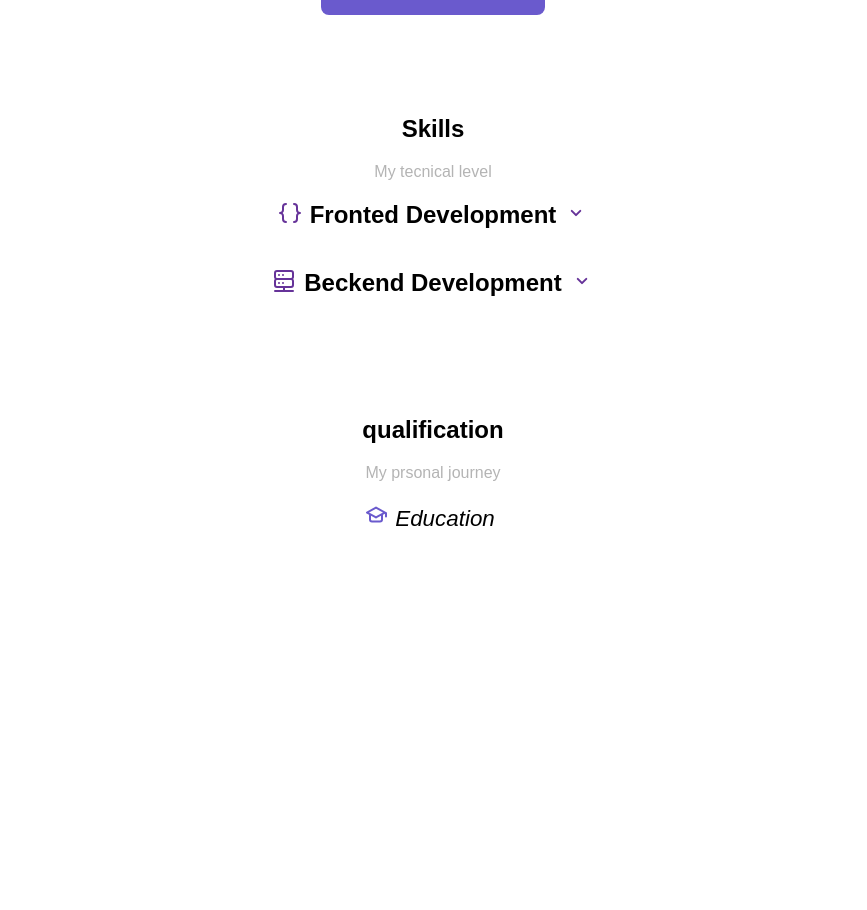
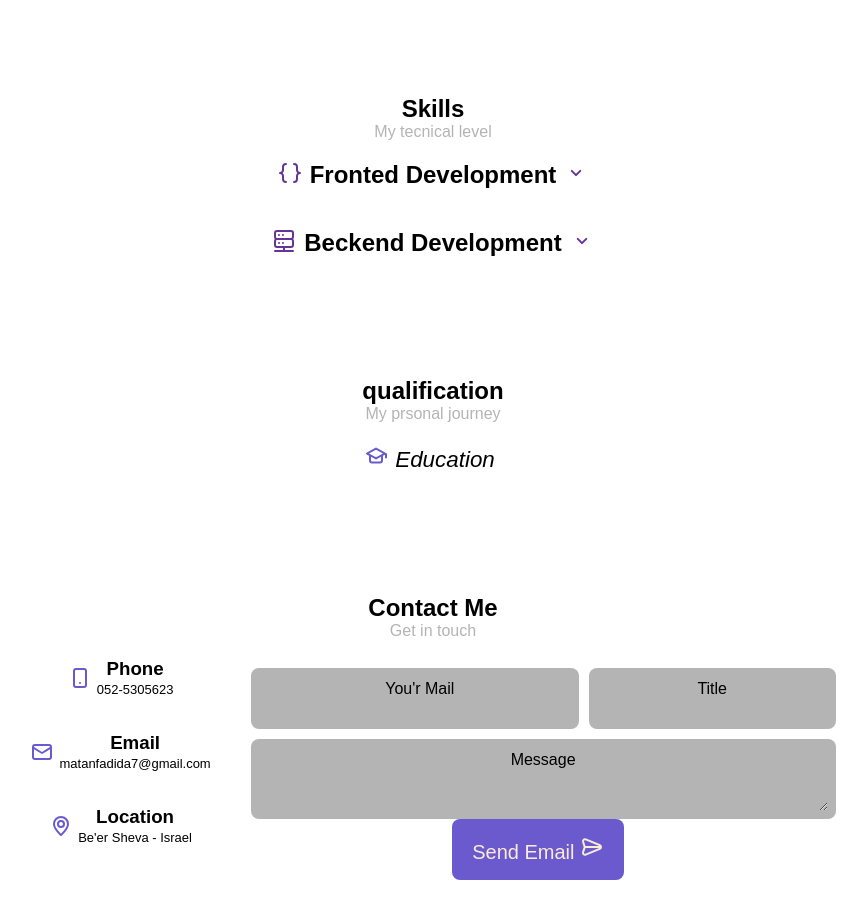
Before and after one commit to matanfadida/Resume, a React (Create React App) app: page / in a window 1280 px wide. Shown: the part 724-1634 px from the top of the page, without its empty margins (207-1074 px from the left). Before the commit the page ends 1277 px from the top, so only its background shows below. Built offline with nearby package versions, Linux system fonts and the light colour scheme; a web font is replaced by a local one.

Commit message:
contact-in working

```diff
--- a/src/components/Home/About.js
+++ b/src/components/Home/About.js
@@ -6,8 +6,12 @@ import { UilDownloadAlt } from '@iconscout/react-unicons'
 const About = () => {
   return (
     <section className={style.section}>
-      <h2 id="About">About Me</h2>
-      <span>My introduction</span>
+      <div>
+        <h2 className={style["about-title"]}>About Me</h2>
+        <br/>
+        <span className={style["about-subtitle"]}>My introduction</span>
+      </div>
+
       <p>
         I am graduating in my third year, I am in the top 10% of my class.
         Looking for an opportunity to start my programming career in a company
--- a/src/components/Home/about.module.css
+++ b/src/components/Home/about.module.css
@@ -1,13 +1,17 @@
 .section {
   text-align: center;
   margin: 100px;
-}
-
-.section span{
-  color: rgb(180, 180, 180);
 }
 
 
 .section p {
     padding: 20px;
 }
+
+.about-title {
+  display:inline;
+}
+
+.about-subtitle{
+  color: rgb(180, 180, 180);
+}
--- /dev/null
+++ b/src/components/Home/contact.js
@@ -0,0 +1,116 @@
+import style from "./contact.module.css";
+
+import { UilMobileAndroid } from "@iconscout/react-unicons";
+import { UilEnvelopeAlt } from "@iconscout/react-unicons";
+import { UilMapMarker } from "@iconscout/react-unicons";
+import { UilNavigator } from "@iconscout/react-unicons";
+import { useState } from "react";
+import Button from "../UI/Button";
+
+const Contact = () => {
+  const [errorTitle, setErrorTitle] = useState(false);
+  const [email, setEmail] = useState("");
+  const [title, setTitle] = useState("");
+  const [message, setMessage] = useState("");
+
+  const emailHandler = (event) => {
+    setEmail(event.target.value);
+  };
+  const titleHandler = (event) => {
+    setTitle(event.target.value);
+  };
+  const messageHandler = (event) => {
+    setMessage(event.target.value);
+  };
+
+  const submitHandler = (event) => {
+    event.preventDefault();
+    console.log(title);
+    console.log(email);
+    console.log(message);
+    if (title === "") {
+      setErrorTitle(true);
+    }
+  };
+
+  return (
+    <section className={style["section-contact"]}>
+      <div>
+        <h2 className={style["contact-title"]}>Contact Me</h2>
+        <br/>
+        <span className={style["contact-subtitle"]}>Get in touch</span>
+      </div>
+      <br />
+      <div className={style.continer}>
+        <div className={style.box}>
+          <div className={style.detail}>
+            <i className={style.icon}>
+              <UilMobileAndroid />
+            </i>
+            <div>
+              <h3 className={style.title}>Phone</h3>
+              <br />
+              <span className={style.subtitle}>052-5305623</span>
+            </div>
+          </div>
+          <div className={style.detail}>
+            <i className={style.icon}>
+              <UilEnvelopeAlt />
+            </i>
+            <div>
+              <h3 className={style.title}>Email</h3>
+              <br />
+              <span className={style.subtitle}>matanfadida7@gmail.com</span>
+            </div>
+          </div>
+          <div className={style.detail}>
+            <i className={style.icon}>
+              <UilMapMarker />
+            </i>
+            <div>
+              <h3 className={style.title}>Location</h3>
+              <br />
+              <span className={style.subtitle}>Be'er Sheva - Israel</span>
+            </div>
+          </div>
+        </div>
+        <form onSubmit={submitHandler}>
+          <div>
+            <div className={style["email-title"]}>
+              <div className={style.contact}>
+                <label className={style.contact}>You'r Mail</label>
+                <input
+                  className={style["contact-input"]}
+                  type="email"
+                  onChange={emailHandler}
+                />
+              </div>
+              <div className={style.contact}>
+                <label type="text">Title</label>
+                <input
+                  className={style["contact-input"]}
+                  type="text"
+                  onChange={titleHandler}
+                />
+              </div>
+            </div>
+
+            <div className={style.contact}>
+              <label>Message</label>
+              <textarea
+                className={style["contact-input"]}
+                onChange={messageHandler}
+                defaultChecked="10"
+              />
+            </div>
+          </div>
+          <Button>
+            Send Email <UilNavigator />
+          </Button>
+        </form>
+      </div>
+    </section>
+  );
+};
+
+export default Contact;
--- /dev/null
+++ b/src/components/Home/contact.module.css
@@ -0,0 +1,59 @@
+.continer{
+    display: inline-flex;
+}
+
+.section-contact{
+    padding-bottom: 30px;
+}
+
+.contact-title {
+    display:inline;
+}
+
+.contact-subtitle{
+    color: rgb(180, 180, 180);
+}
+
+.box{
+    display:grid;
+    justify-items: center;
+}
+
+.detail {
+    display:inline-flex;
+    padding-right: 30px;
+}
+.title {
+    margin-left: 0px;
+    display: inline;
+}
+.subtitle {
+    font-size: small;
+}
+
+.icon {
+    margin-top: 8px;
+    margin-right: 5px;
+    color: slateblue;
+}
+
+.contact {
+    background-color:rgb(180, 180, 180);
+    border-radius: 0.5rem;
+    padding: 0.75rem 1rem 0.25rem;
+    margin-top: 10px;
+    margin-left: 10px;
+}
+
+.contact-input {
+    width: 100%;
+    background-color:rgb(180, 180, 180);
+    color: rgb(114, 98, 98);
+    border: none;
+    outline: none;
+    padding: 0.25rem 0.5rem 0.5rem 0;
+}
+
+.email-title {
+    display: inline-flex;
+}
--- a/src/components/Home/homepage.js
+++ b/src/components/Home/homepage.js
@@ -1,4 +1,5 @@
 import About from "./About";
+import Contact from "./contact";
 import Details from "./detail";
 import Qualification from "./qualification";
 import Skills from "./skills";
@@ -10,6 +11,7 @@ const HomePage = () => {
       <About />
       <Skills />
       <Qualification />
+      <Contact/>
     </div>
   );
 };
--- a/src/components/Home/qualification.js
+++ b/src/components/Home/qualification.js
@@ -21,15 +21,19 @@ const Qualification = () => {
 
   return (
     <section className={style.section}>
-      <h2>qualification</h2>
-      <span>My prsonal journey</span>
+      <div>
+        <h2 className={style["qualification-title"]}>qualification</h2>
+        <br/>
+        <span className={style["qualification-subtitle"]}>My prsonal journey</span>
+      </div>
+
       <div>
         <div className={style.education}>
           <i className={style["icon-color"]}>
             <UilGraduationCap />
           </i>
           <button onClick={showEducationHandler} className={style.button}>
-            <i className={style.edu}>Education</i>
+            <i>Education</i>
           </button>
         </div>
         {showEducation && (
--- a/src/components/Home/qualification.module.css
+++ b/src/components/Home/qualification.module.css
@@ -1,7 +1,16 @@
 .section {
+  margin-bottom: 100px;
 }
 
 .section span {
+  color: rgb(180, 180, 180);
+}
+
+.qualification-title {
+  display: inline;
+}
+
+.qualification-subtitle {
   color: rgb(180, 180, 180);
 }
 
--- a/src/components/Home/skills.js
+++ b/src/components/Home/skills.js
@@ -8,11 +8,15 @@ import style from "./skills.module.css";
 const Skills = () => {
   const [toggleFronted, setToggelFronted] = useState(false);
   const [toggleBackend, setToggelBackend] = useState(false);
-  const listStyleFronted =  toggleFronted ? style["list-open"] : style["list-close"];
-  const listStyleBackend =  toggleBackend ? style["list-open"] : style["list-close"];
+  const listStyleFronted = toggleFronted
+    ? style["list-open"]
+    : style["list-close"];
+  const listStyleBackend = toggleBackend
+    ? style["list-open"]
+    : style["list-close"];
 
-  console.log(listStyleBackend)
-  console.log(toggleBackend)
+  console.log(listStyleBackend);
+  console.log(toggleBackend);
 
   const toggleFrontedHandler = () => {
     setToggelFronted(!toggleFronted);
@@ -24,8 +28,12 @@ const Skills = () => {
 
   return (
     <section className={style.section}>
-      <h2 id="Skills">Skills</h2>
-      <span>My tecnical level</span>
+      <div>
+        <h2 className={style["skills-title"]} id="Skills">Skills</h2>
+        <br />
+        <span className={style["skills-subtitle"]}>My tecnical level</span>
+      </div>
+
       <div>
         <div>
           <div className={style.header}>
--- a/src/components/Home/skills.module.css
+++ b/src/components/Home/skills.module.css
@@ -6,6 +6,14 @@
 .section span{
   color: rgb(180, 180, 180);
   margin-top: -20px;
+}
+
+.skills-title {
+  display:inline;
+}
+
+.skills-subtitle{
+  color: rgb(180, 180, 180);
 }
 
 .header {
--- a/src/components/UI/Button.module.css
+++ b/src/components/UI/Button.module.css
@@ -8,3 +8,10 @@
     text-decoration: none;
     border: none;
   }
+
+.button:hover {
+  border-end-end-radius: 80px 80px;
+  box-shadow: 0 2px 4px rgb(128, 128, 128);
+  transition: 1s;
+  transform: translateX(0.25rem);
+}
```
Lines whose indentation alone changed are shown as unchanged.
